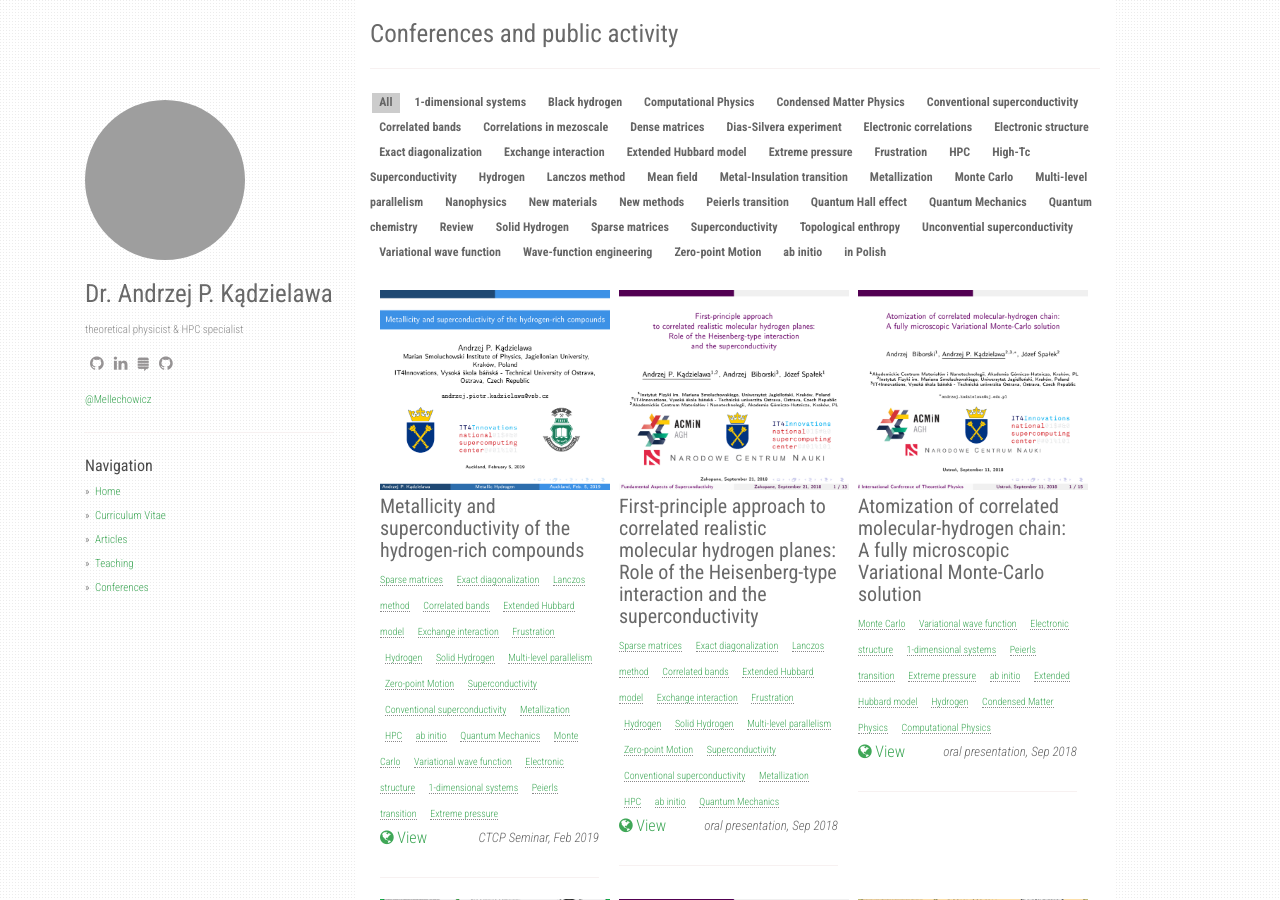
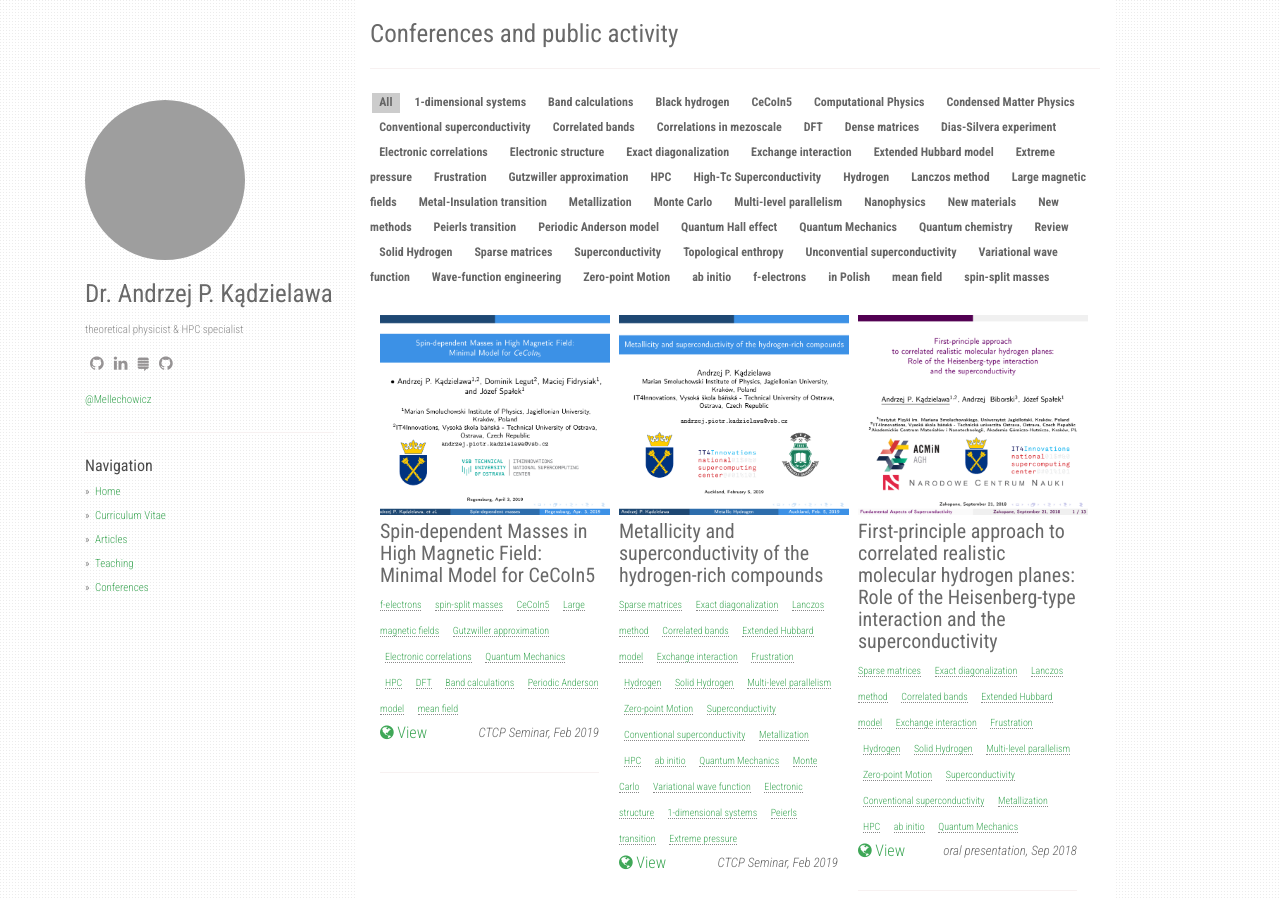
Before and after one commit to andrzejkadzielawa/andrzejkadzielawa.github.io, a Jekyll site: the page built from projects.md, in a window 1280 px wide and 900 px high. Built offline with Jekyll 4.4.1, drawn with Linux system fonts in a browser that asks for light colours; nearby versions of some CDN libraries; grey boxes are pictures that could not be loaded.

Commit message:
Regensburg 2019 acc.

```diff
--- a/_data/projects.json
+++ b/_data/projects.json
@@ -1,5 +1,13 @@
 [
 	{
+		"slug":  "apkadzielawaRegensburg2019",
+		"name":  "Spin-dependent Masses in High Magnetic Field: Minimal Model for CeCoIn5",
+		"image": "apkadzielawaRegensburg2019.png",
+		"url":   "/static/projects/apkadzielawaRegensburg2019.pdf",
+		"date":  "CTCP Seminar, Feb 2019",
+		"tags": ["f-electrons", "spin-split masses", "CeCoIn5", "Large magnetic fields", "Gutzwiller approximation", "Electronic correlations", "Quantum Mechanics", "HPC", "DFT", "Band calculations", "Periodic Anderson model", "mean field"]
+	},
+    {
 		"slug":  "apkadzielawaAuckland2019",
 		"name":  "Metallicity and superconductivity of the hydrogen-rich compounds",
 		"image": "apkadzielawaAuckland2019.png",
```
Also changed, not shown: static/projects/apkadzielawaRegensburg2019.png (added), 1 other file.
